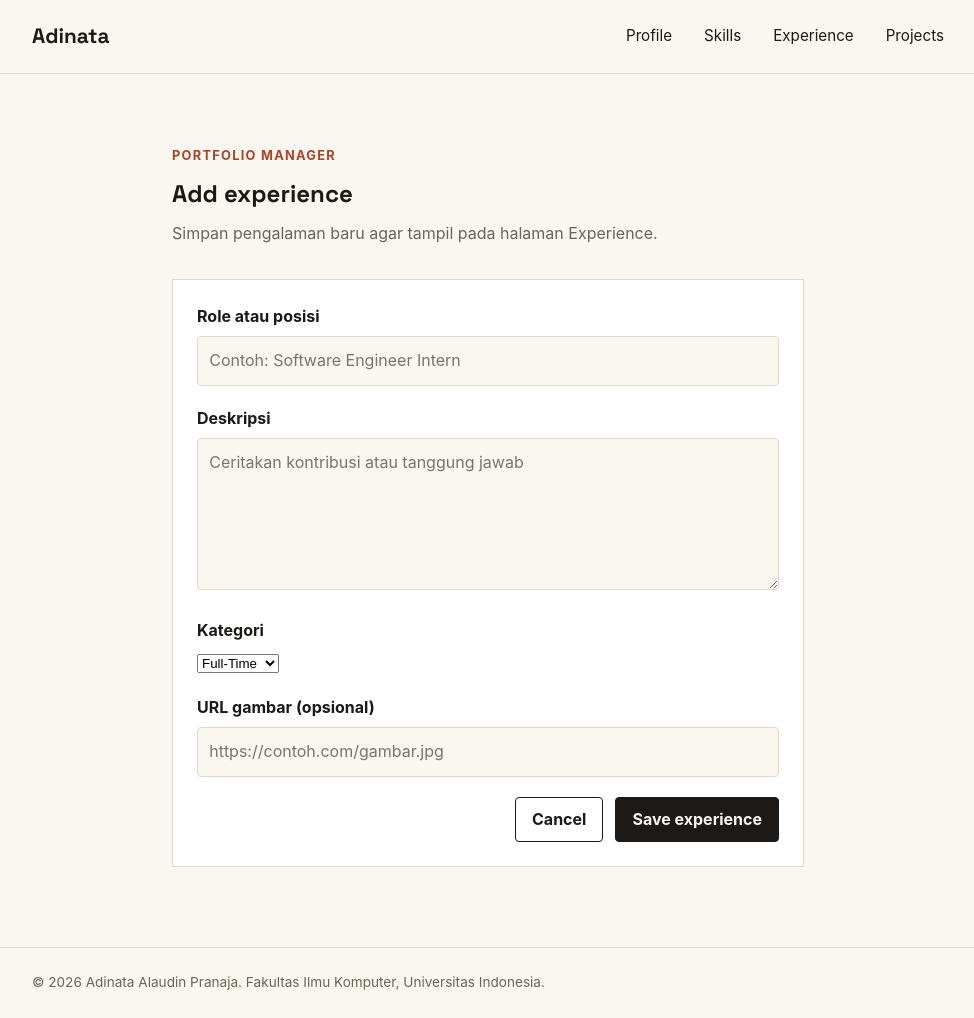
After one commit to adinatapranaja/myportofolio, a Django app: page /experience/add/ in a window 1280 px wide. The commit adds this page. Shown: the whole page, without its empty margins (152-1126 px from the left). Run offline with Django 5.2, Linux system fonts and the light colour scheme.

Commit message:
add experience creation form

```diff
--- a/main/forms.py
+++ b/main/forms.py
@@ -1,6 +1,6 @@
 from django import forms
 
-from main.models import Project
+from main.models import Experience, Project
 
 
 class ProjectForm(forms.ModelForm):
@@ -30,3 +30,28 @@ class ProjectForm(forms.ModelForm):
                 attrs={'placeholder': 'https://github.com/... (opsional)'}
             ),
         }
+
+
+class ExperienceForm(forms.ModelForm):
+    """Form untuk menambahkan atau memperbarui pengalaman."""
+
+    class Meta:
+        model = Experience
+        fields = ['title', 'description', 'category', 'thumbnail']
+        labels = {
+            'title': 'Role atau posisi',
+            'description': 'Deskripsi',
+            'category': 'Kategori',
+            'thumbnail': 'URL gambar (opsional)',
+        }
+        widgets = {
+            'title': forms.TextInput(
+                attrs={'placeholder': 'Contoh: Software Engineer Intern'}
+            ),
+            'description': forms.Textarea(
+                attrs={'placeholder': 'Ceritakan kontribusi atau tanggung jawab', 'rows': 5}
+            ),
+            'thumbnail': forms.URLInput(
+                attrs={'placeholder': 'https://contoh.com/gambar.jpg'}
+            ),
+        }
--- a/main/urls.py
+++ b/main/urls.py
@@ -2,6 +2,7 @@ from django.urls import path
 
 from main.views import (
     create_project,
+    create_experience,
     delete_project,
     get_projects_json,
     show_experience,
@@ -14,6 +15,7 @@ app_name = 'main'
 urlpatterns = [
     path('', show_main, name='show_main'),
     path('experience/', show_experience, name='show_experience'),
+    path('experience/add/', create_experience, name='create_experience'),
     path('projects/', show_projects, name='show_projects'),
     path('projects/add/', create_project, name='create_project'),
     path('api/projects/', get_projects_json, name='get_projects_json'),
--- a/main/views.py
+++ b/main/views.py
@@ -2,7 +2,7 @@ from django.core import serializers
 from django.http import HttpResponse
 from django.shortcuts import get_object_or_404, redirect, render
 
-from main.forms import ProjectForm
+from main.forms import ExperienceForm, ProjectForm
 from main.models import Experience, Project
 
 
@@ -27,6 +27,23 @@ def show_experience(request):
         'experience_list': Experience.objects.all(),
     }
     return render(request, 'experience.html', context)
+
+
+def create_experience(request):
+    if request.method == 'POST':
+        form = ExperienceForm(request.POST)
+        if form.is_valid():
+            form.save()
+            return redirect('main:show_experience')
+    else:
+        form = ExperienceForm()
+
+    context = {
+        'name': 'Adinata Alaudin Pranaja',
+        'short_name': 'Adinata',
+        'form': form,
+    }
+    return render(request, 'create_experience.html', context)
 
 
 def show_projects(request):
--- a/static/css/style.css
+++ b/static/css/style.css
@@ -164,6 +164,18 @@ h1, .brand {
     align-items: center;
     gap: 1rem;
     margin-bottom: 1.5rem;
+}
+
+.experience-header {
+    display: flex;
+    justify-content: space-between;
+    align-items: center;
+    gap: 1rem;
+    margin-bottom: 2rem;
+}
+
+.experience-header h1 {
+    margin-bottom: 0;
 }
 
 .project-header h1 {
@@ -580,6 +592,7 @@ h1, .brand {
     }
 
     .project-header,
+    .experience-header,
     .project-search,
     .project-delete-modal__actions {
         align-items: stretch;
--- /dev/null
+++ b/templates/create_experience.html
@@ -0,0 +1,34 @@
+{% extends "base.html" %}
+
+{% block meta %}
+    <title>Add Experience - {{ name }}</title>
+{% endblock meta %}
+
+{% block content %}
+    <main>
+        <section class="project-form-section" aria-labelledby="add-experience-title">
+            <div class="container form-container">
+                <p class="section-kicker">Portfolio manager</p>
+                <h1 id="add-experience-title">Add experience</h1>
+                <p class="form-intro">Simpan pengalaman baru agar tampil pada halaman Experience.</p>
+
+                <form method="post" class="project-form">
+                    {% csrf_token %}
+                    {% for field in form %}
+                        <div class="form-field">
+                            <label for="{{ field.id_for_label }}">{{ field.label }}</label>
+                            {{ field }}
+                            {% for error in field.errors %}
+                                <p class="form-error">{{ error }}</p>
+                            {% endfor %}
+                        </div>
+                    {% endfor %}
+                    <div class="form-actions">
+                        <a class="button button-secondary" href="{% url 'main:show_experience' %}">Cancel</a>
+                        <button class="button" type="submit">Save experience</button>
+                    </div>
+                </form>
+            </div>
+        </section>
+    </main>
+{% endblock content %}
--- a/templates/experience.html
+++ b/templates/experience.html
@@ -9,7 +9,10 @@
         <section class="experience" id="experience" aria-labelledby="experience-title">
             <div class="container">
                 <p class="section-kicker">My journey</p>
-                <h1 id="experience-title">Experience</h1>
+                <div class="experience-header">
+                    <h1 id="experience-title">Experience</h1>
+                    <a class="button" href="{% url 'main:create_experience' %}">Add experience</a>
+                </div>
                 <div class="experience-list">
                     {% for experience in experience_list %}
                         <article class="experience-item">
```
Also changed, not shown: main/tests.py (+25 -1 lines).
